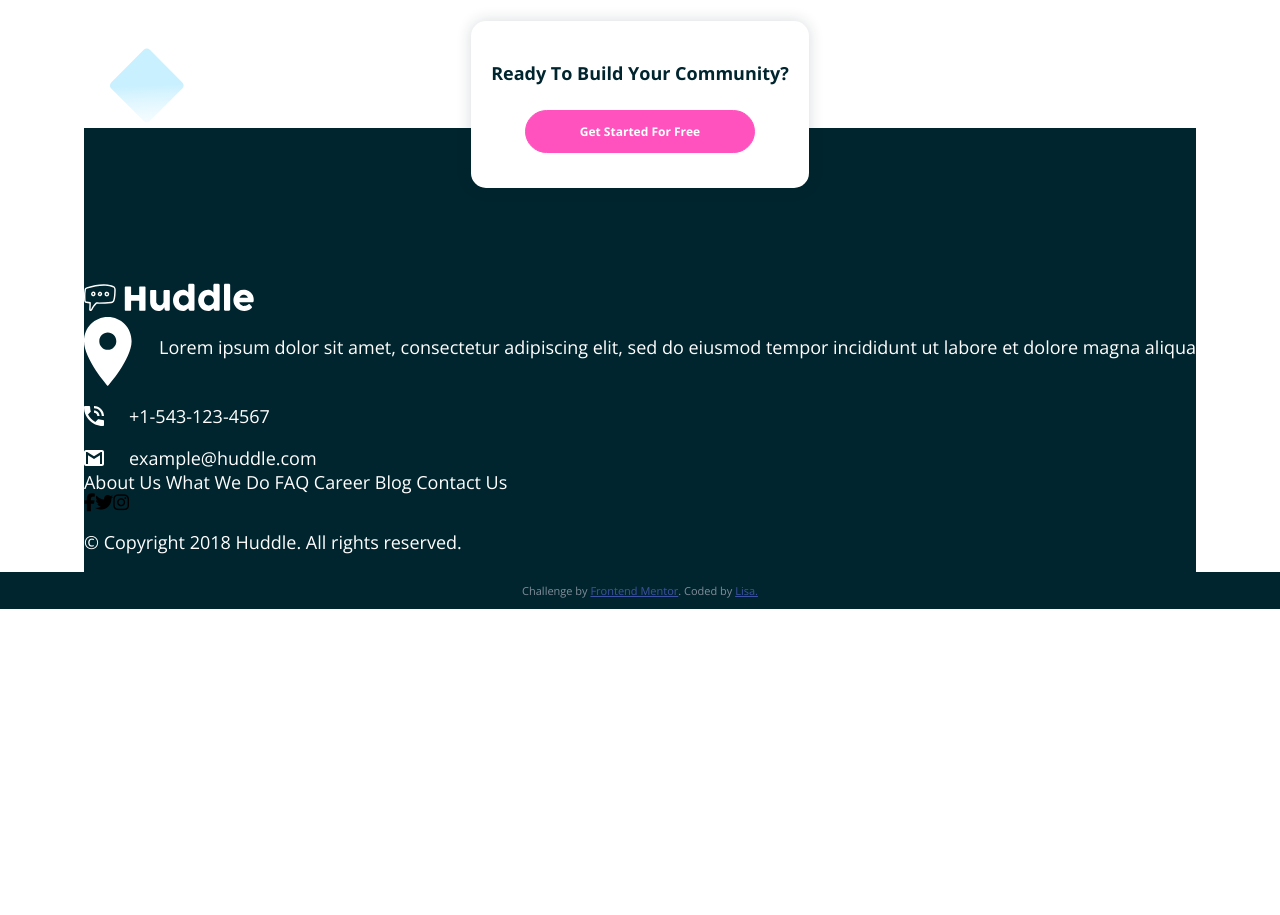
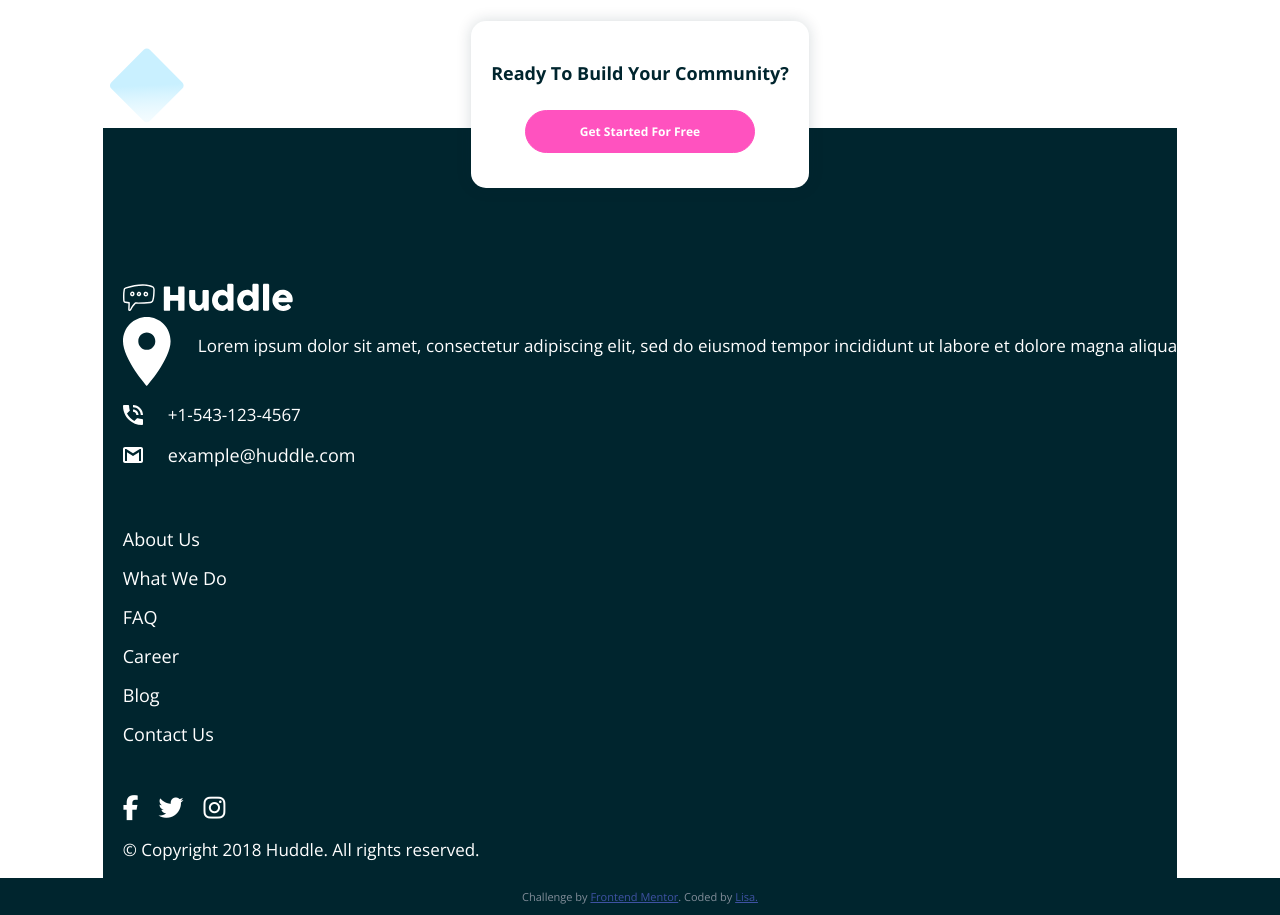
Before and after one commit to CrypticMango/huddle-landing-page-with-alternating-feature-blocks, a plain HTML site: page index.html in a window 1280 px wide. Shown: the part 2120-3035 px from the top of the page. Before the commit the page ends 2729 px from the top, so only its background shows below. Drawn offline with nearby package versions, Linux system fonts and the light colour scheme.

Commit message:
added bottom nav links in a list
-changed color of social icons

```diff
--- a/index.html
+++ b/index.html
@@ -179,7 +179,7 @@
 				<p>+1-543-123-4567</p>
 			</div>
 
-			<div>
+			<div id="email-link">
 				<img
 					src="/images/icon-email.svg"
 					alt="email"
@@ -194,13 +194,14 @@
 
       <!--bottom nav links start-->
 
-			<a href="">About Us</a>
-			<a href="">What We Do</a>
-			<a href="">FAQ</a>
-
-			<a href="">Career</a>
-			<a href="">Blog</a>
-			<a href="">Contact Us</a>
+			<ul>
+        <li><a href="#">About Us</a></li>
+        <li><a href="#">What We Do</a></li>
+        <li><a href="#">FAQ</a></li>
+        <li><a href="#">Career</a></li>
+        <li><a href="#">Blog</a></li>
+        <li><a href="#">Contact Us</a></li>
+      </ul>
 
 			<div id="social-icons">
 				<i class="fa-brands fa-facebook-f"></i>
@@ -208,7 +209,9 @@
 				<i class="fa-brands fa-instagram"></i>
 			</div>
 
-      <p>&copy; Copyright 2018 Huddle. All rights reserved.</p>
+      <div id="bottom-copywright">
+        <p>&copy; Copyright 2018 Huddle. All rights reserved.</p>
+      </div>
 
 		</div>
 
--- a/style.css
+++ b/style.css
@@ -206,10 +206,12 @@ svg {
 #bottom-section {
     background-color: var(--very-dark-cyan);
     text-align: left;
+    padding-left: 20px;
 }
 
 #bottom-section p {
     color: white;
+    font-size: 17px;
 }
 
 #bottom-section div {
@@ -235,8 +237,37 @@ svg {
     width: 20px;
 }
 
+#email-link {
+    margin-bottom: 60px;
+}
+
+#bottom-copywright {
+    font-size: 12px;
+}
+
 
 /*bottom nav links styling*/
+
+ul {
+    padding: 0px;
+    list-style: none;
+}
+
+li {
+    margin-bottom: 15px;
+}
+
+/*social links*/
+
+#social-icons {
+    margin-top: 50px;
+}
+
+.fa-brands {
+    font-size: 25px;
+    color: white;
+    margin-right: 20px;
+}
 
 /*attribution styling*/
 
```
